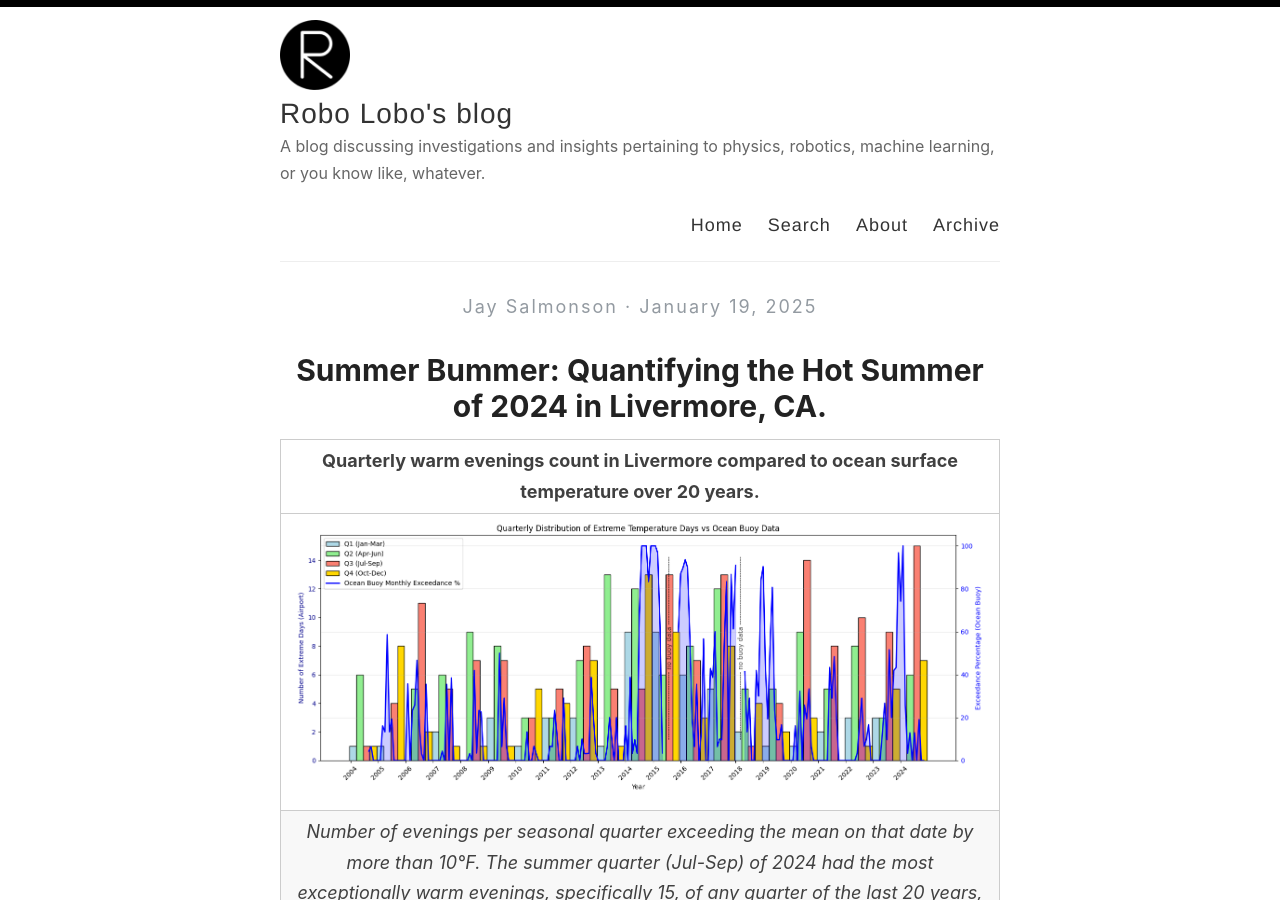
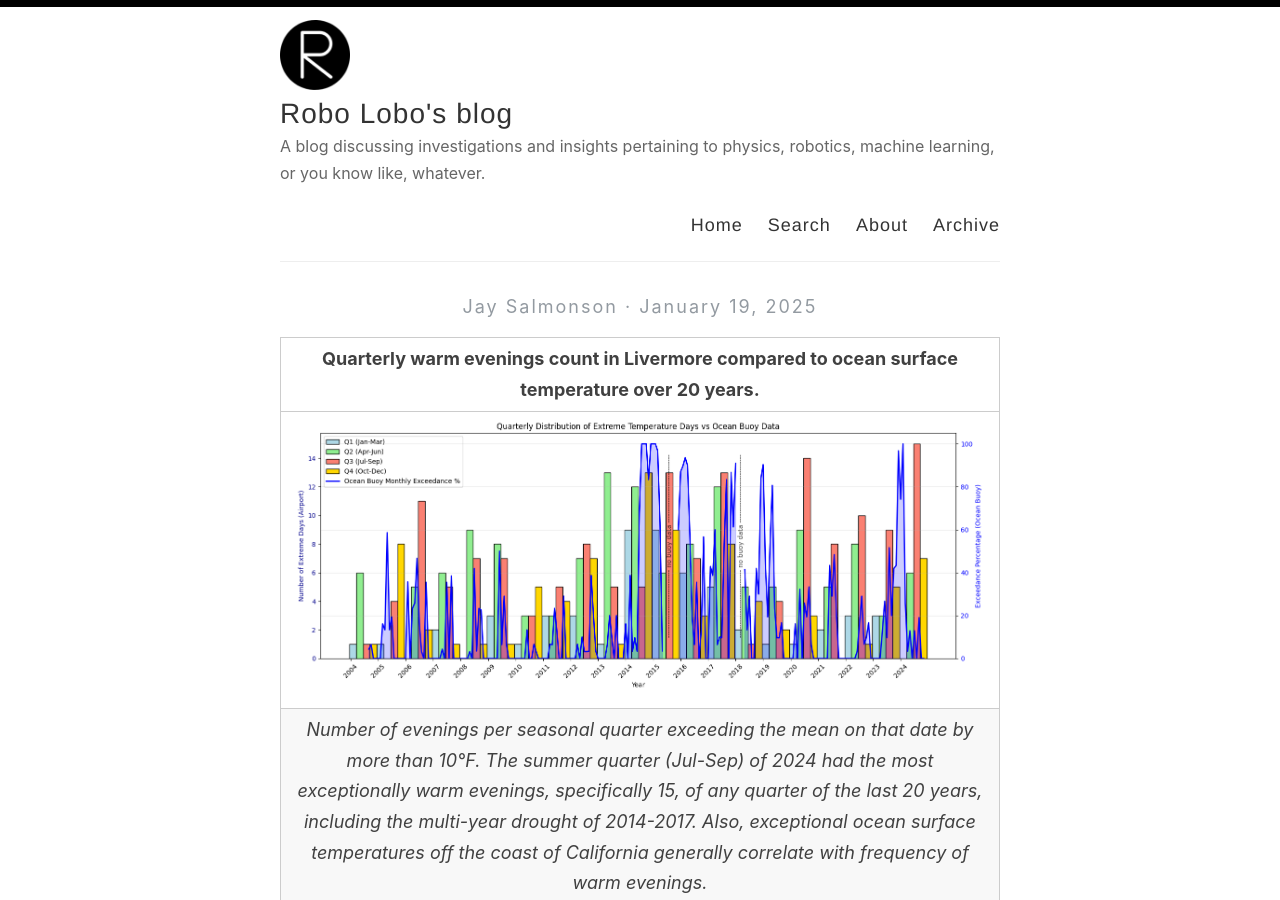
Before and after one commit to jdsalmonson/jdsalmonson.github.io, a Jekyll site: the page built from _posts/2025-01-19-livermore-summer-2024.md, in a window 1280 px wide and 900 px high. Built offline with Jekyll 4.4.1, drawn with Linux system fonts in a browser that asks for light colours; our own code applies the rules of GitHub Pages for plain Markdown files.

Commit message:
update title

```diff
--- a/_posts/2025-01-19-livermore-summer-2024.md
+++ b/_posts/2025-01-19-livermore-summer-2024.md
@@ -1,10 +1,10 @@
 ---
 layout: post
-title: Livermore Summer 2024: Hot August Nights
+title: Summer Bummer: Quantifying the Hot Summer of 2024 in Livermore, CA.
 categories: [Physics, Climate, Livermore]
 ---
 
-# Summer Bummer: Quantifying the Hot Summer of 2024 in Livermore, CA.
+<!-- # Summer Bummer: Quantifying the Hot Summer of 2024 in Livermore, CA. -->
 
 | Quarterly warm evenings count in Livermore compared to ocean surface temperature over 20 years.|
 |:--:|
@@ -34,13 +35,12 @@
     </a>
     <p><em>Daily mean temperature at 9 PM, taken over a 5 day rolling window, and its standard deviation. Note that the standard deviation is about ±5° F.</em></p>
 </div>
+-->
 
-<!--  Using HTML above instead of this markdown because it wasn't centering reliably.
 | Daily mean temperature distribution at the Livermore Airport |
 |:---------------------------------------------------:|
 | [![temp_statistics.png](../images/livermore_summer_2024/temp_statistics.png)](../images/livermore_summer_2024/temp_statistics.png) |
 | *Daily mean temperature at 9 PM, taken over a 5 day rolling window, and its standard deviation.  Note that the standard deviation is about ±5° F.* |
--->
 
 | Selected Epochs of Seasonal Evening (9 PM) Temperature Excursions Taken at the Livermore Airport over the Last 20 Years |
 |:--:|
```
Also changed, not shown: other parts of _posts/2025-01-19-livermore-summer-2024.md (+1 -0 lines).
